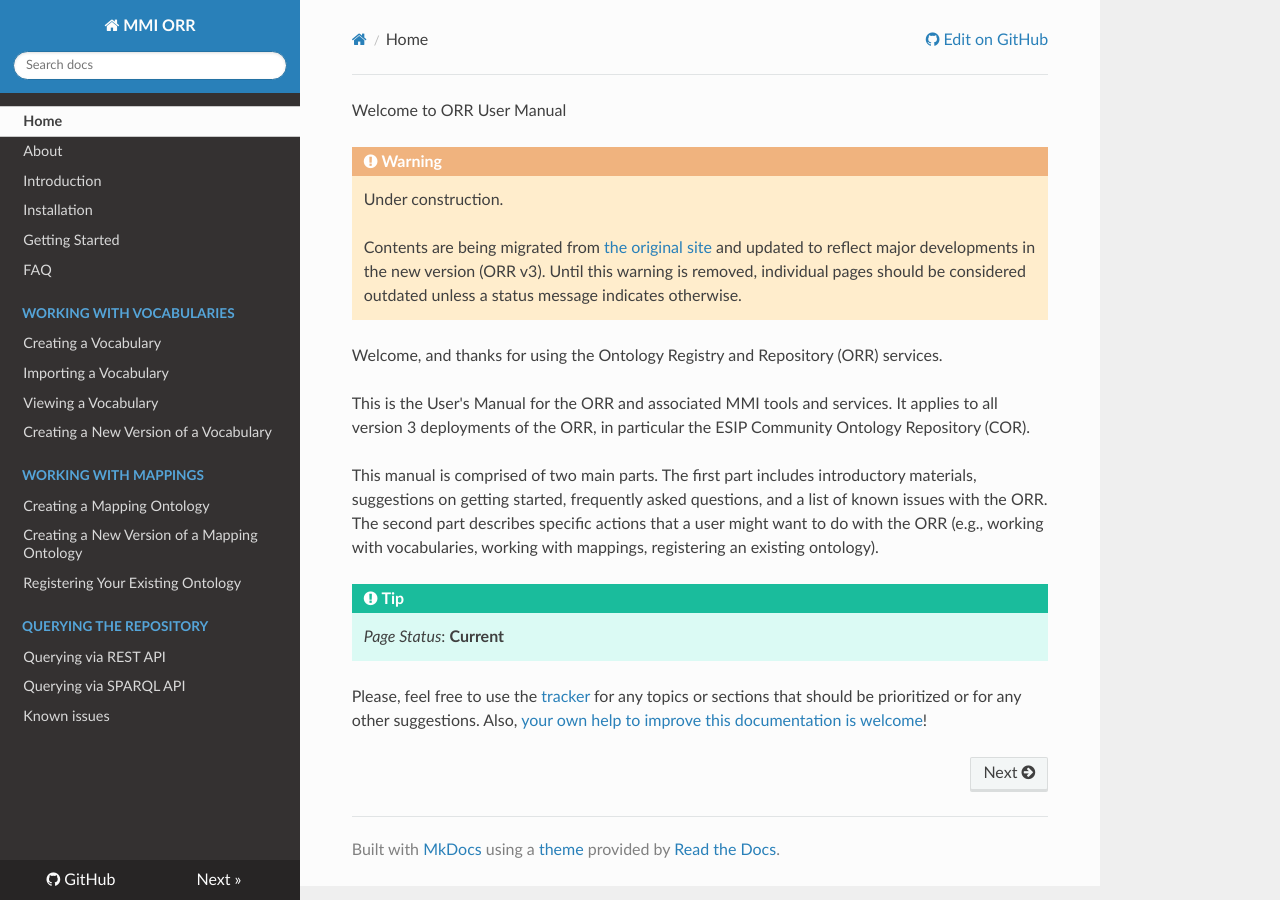
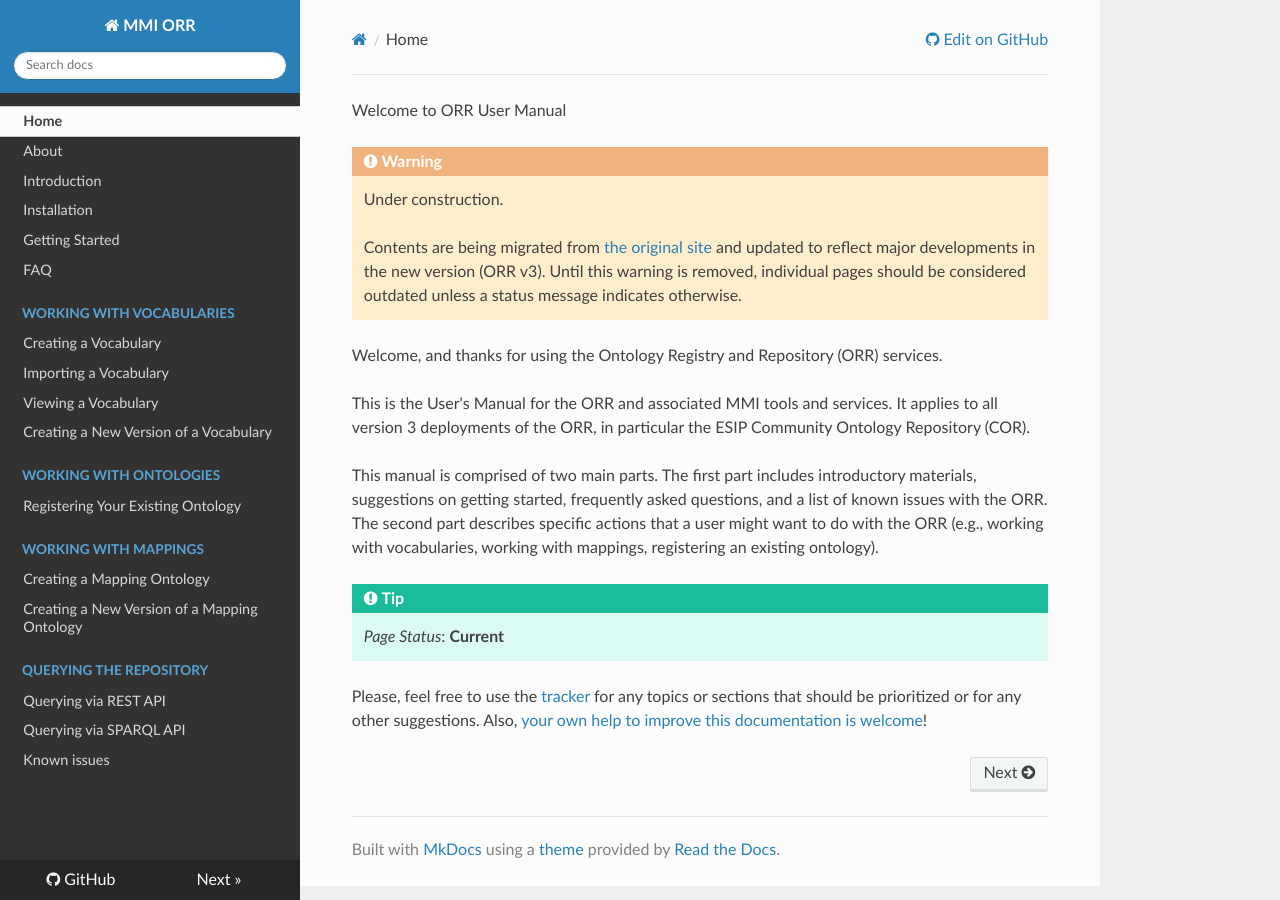
Before and after one commit to mmisw/mmiorr-docs, an MkDocs documentation site: the page built from docs/index.md, in a window 1280 px wide. Built offline with MkDocs 1.6.1, drawn with Linux system fonts in a browser that asks for light colours; nearby versions of some CDN libraries; old or Windows-style settings are respelled for this version of MkDocs.

Commit message:
adding ontologies section

```diff
--- a/mkdocs.yml
+++ b/mkdocs.yml
@@ -19,10 +19,11 @@ pages:
   - Importing a Vocabulary: vocab/import.md
   - Viewing a Vocabulary: vocab/view.md
   - Creating a New Version of a Vocabulary: vocab/newversion.md
+- Working with Ontologies:
+  -  Registering Your Existing Ontology: upload.md
 - Working with Mappings:
   - Creating a Mapping Ontology: mapping/new.md
   - Creating a New Version of a Mapping Ontology: mapping/newversion.md
-- Registering Your Existing Ontology: upload.md
 - Querying the Repository:
   - Querying via REST API: api/index.md
   - Querying via SPARQL API: query.md
```
